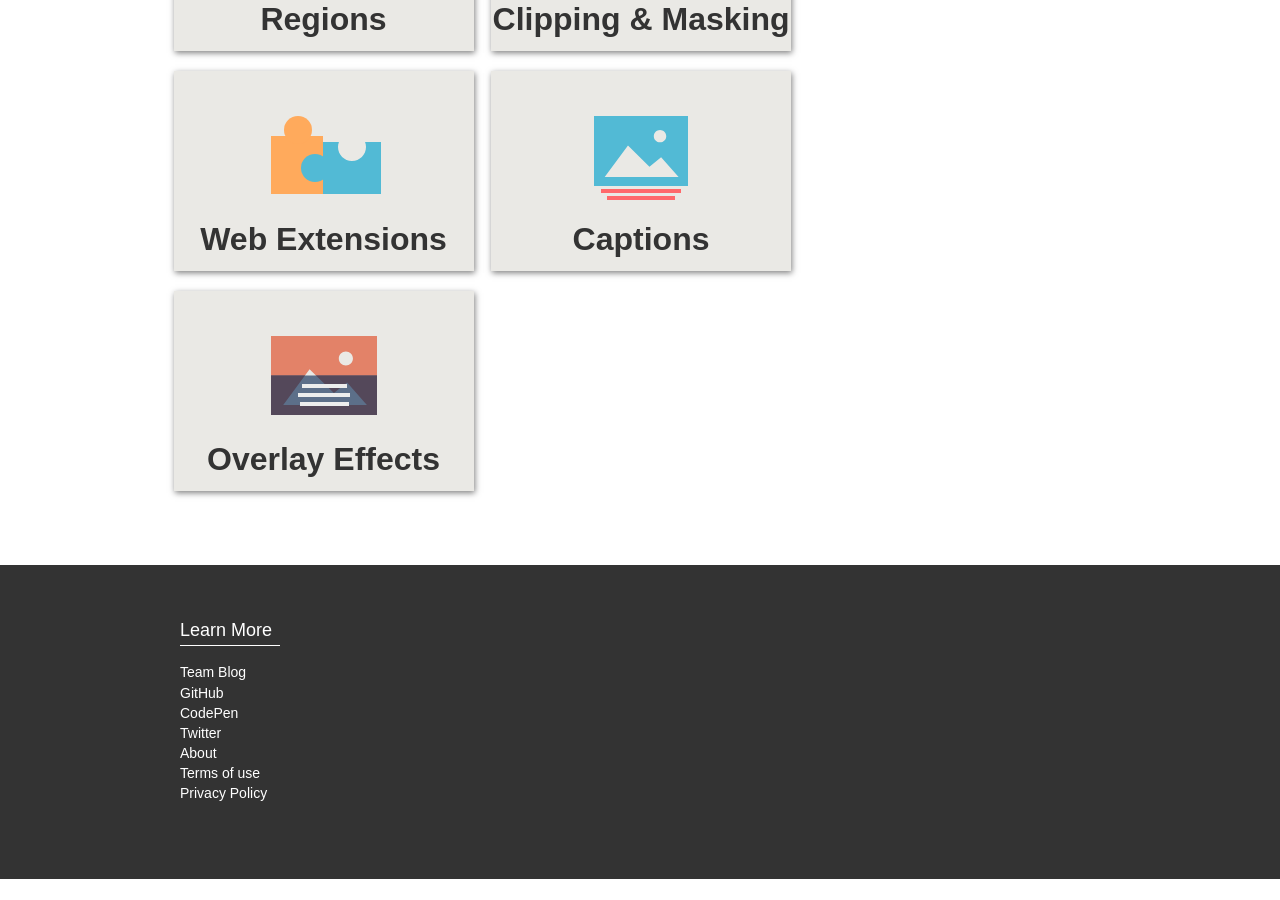
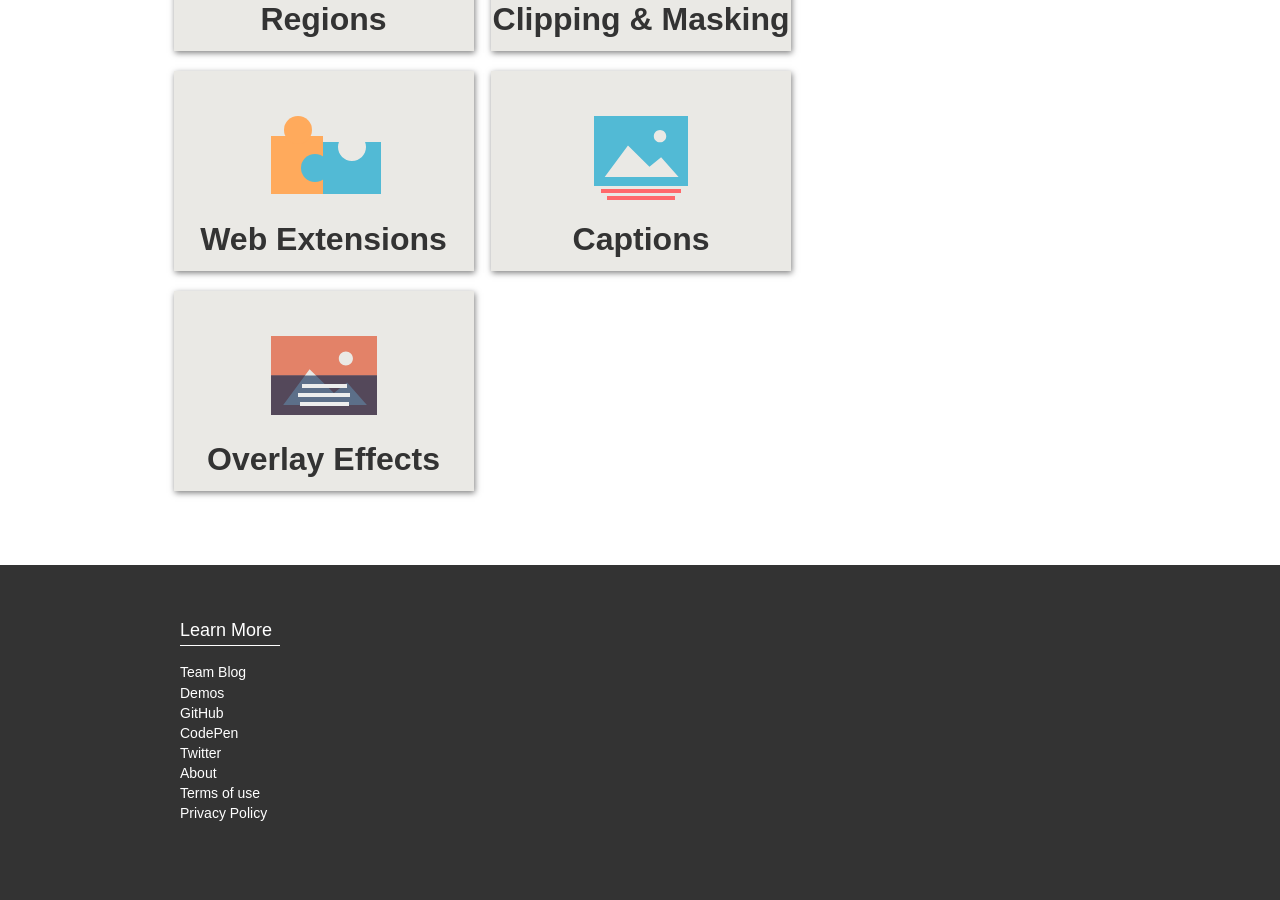
Before and after one commit to adobe-webplatform/adobe-webplatform.github.io, a Jekyll site: the page built from index.html, in a window 1280 px wide and 900 px high, scrolled down 837 px. Built offline with Jekyll 4.4.1, drawn with Linux system fonts in a browser that asks for light colours; nearby versions of some CDN libraries; before the commit the page ends 1716 px from its top, so only the background shows below that.

Commit message:
added link from footer

```diff
--- a/_includes/footer.html
+++ b/_includes/footer.html
@@ -6,6 +6,7 @@
       <ul class='flush'>
         {% if page.layout == 'page' %}<li><a href="{{site.baseurl}}/">Home</a></li>{% endif %}
         <li><a href="http://blogs.adobe.com/webplatform/">Team Blog</a></li>
+        <li><a href="{{site.baseurl}}/demos">Demos</a></li>
         <li><a href="https://github.com/adobe-webplatform/">GitHub</a></li>
         <li><a href="http://codepen.io/adobe">CodePen</a></li>
         <li><a href="https://twitter.com/adobeweb">Twitter</a></li>
```
